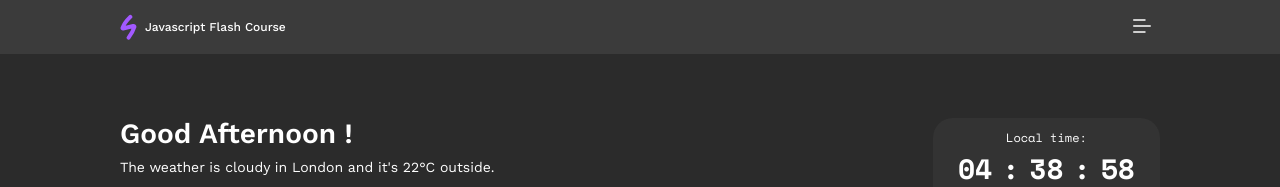
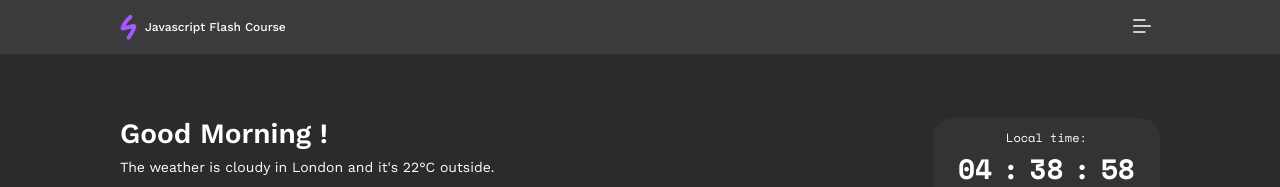
Before and after one commit to LordOrion/webPractice2, a plain HTML site: page index.html in a window 1280 px wide. Shown: the top 187 px of the page. Drawn offline with nearby package versions, Linux system fonts and the light colour scheme.

Commit message:
Update index.html

```diff
--- a/index.html
+++ b/index.html
@@ -131,7 +131,7 @@
     <main>
       <section id="home" class="container greeting-section">
         <div class="left-side">
-          <h1 id="greeting">Good Afternoon !</h1>
+          <h1 id="greeting">Good Morning !</h1>
           <p id="weather">The weather is cloudy in London and it's 22°C outside. </p>
           <div class="weather-group">
             <input
```
